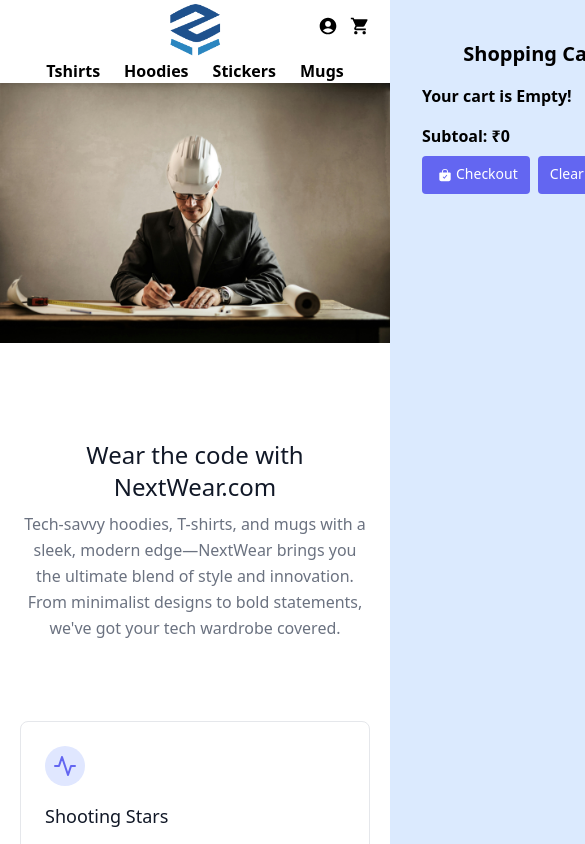
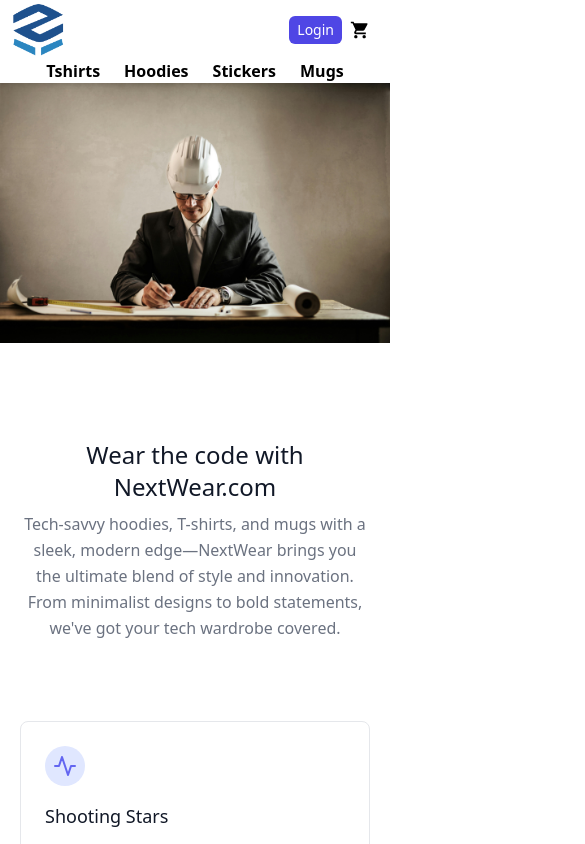
Before and after one commit to Harikrishnan14/NextWear-NextJS, a Next.js app: page / in a window 390 px wide. Shown: the top 844 px of the page, 585 px wide, since content can reach past the window. Built offline with nearby package versions, Linux system fonts and the light colour scheme.

Commit message:
Update: token hanfling

```diff
--- a/components/Navbar.js
+++ b/components/Navbar.js
@@ -6,7 +6,7 @@ import { IoClose, IoBagCheck } from "react-icons/io5";
 import { AiOutlinePlusCircle, AiOutlineMinusCircle } from "react-icons/ai";
 import { MdAccountCircle } from "react-icons/md";
 
-const Navbar = ({ cart, addToCart, removeFromCart, clearCart, subTotal }) => {
+const Navbar = ({ user, cart, addToCart, removeFromCart, clearCart, subTotal }) => {
 
     const ref = useRef()
 
@@ -23,7 +23,7 @@ const Navbar = ({ cart, addToCart, removeFromCart, clearCart, subTotal }) => {
 
     return (
         <div className='flex flex-col md:flex-row justify-between md:justify-between items-center px-2 shadow-md sticky top-0 bg-white z-10'>
-            <div className="logo mx-5">
+            <div className="logo mr-auto md:mx-5">
                 <Link href='/'>
                     <Image src='/Logo.png' alt='' height={60} width={60} />
                 </Link>
@@ -45,10 +45,13 @@ const Navbar = ({ cart, addToCart, removeFromCart, clearCart, subTotal }) => {
                 </ul>
             </div>
             <div>
-                <div className="cursor-pointer cart absolute right-0 top-4 mx-5 flex">
-                    <Link href='/login'>
-                        <MdAccountCircle className='text-xl md:text-3xl me-3' />
-                    </Link>
+                <div className="cursor-pointer cart absolute right-0 top-4 mx-5 flex items-center">
+                    {user.value && <MdAccountCircle className='text-xl md:text-3xl me-3' />}
+                    {!user.value && (
+                        <Link href='/login'>
+                            <button className='bg-indigo-600 px-2 py-1 rounded-md text-sm text-white mx-2'>Login</button>
+                        </Link>
+                    )}
                     <MdShoppingCart className='text-xl md:text-3xl' onClick={toggleCart} />
                 </div>
             </div>
--- a/pages/_app.js
+++ b/pages/_app.js
@@ -7,6 +7,8 @@ import { useEffect, useState } from "react";
 export default function App({ Component, pageProps }) {
   const [cart, setCart] = useState({})
   const [subTotal, setSubTotal] = useState(0)
+  const [user, setUser] = useState({ value: null })
+  const [key, setKey] = useState(0)
 
   const router = useRouter()
 
@@ -65,11 +67,17 @@ export default function App({ Component, pageProps }) {
       console.error(error)
       localStorage.clear()
     }
-  }, [])
+
+    const token = localStorage.getItem('token')
+    if (localStorage.getItem(token)) {
+      setUser({ value: token })
+      setKey(Map.random())
+    }
+  }, [router.query])
 
 
   return <>
-    <Navbar key={subTotal} cart={cart} addToCart={addToCart} removeFromCart={removeFromCart} clearCart={clearCart} subTotal={subTotal} />
+    <Navbar user={user} key={key} cart={cart} addToCart={addToCart} removeFromCart={removeFromCart} clearCart={clearCart} subTotal={subTotal} />
     <Component cart={cart} addToCart={addToCart} removeFromCart={removeFromCart} buyNow={buyNow} clearCart={clearCart} subTotal={subTotal} {...pageProps} />
     <Footer />
   </>
--- a/pages/_document.js
+++ b/pages/_document.js
@@ -1,13 +1,13 @@
-import { Html, Head, Main, NextScript } from "next/document";
+import { Html, Head, Main, NextScript } from 'next/document'
 
 export default function Document() {
   return (
-    <Html lang="en">
+    <Html lang="en" className='overflow-x-hidden'>
       <Head />
       <body>
         <Main />
         <NextScript />
       </body>
     </Html>
-  );
+  )
 }
```
